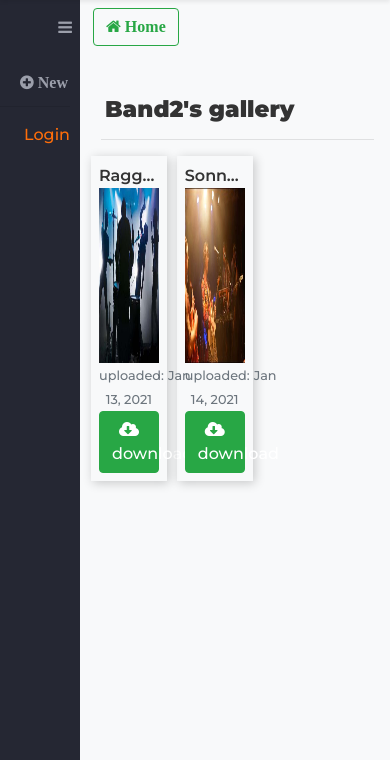
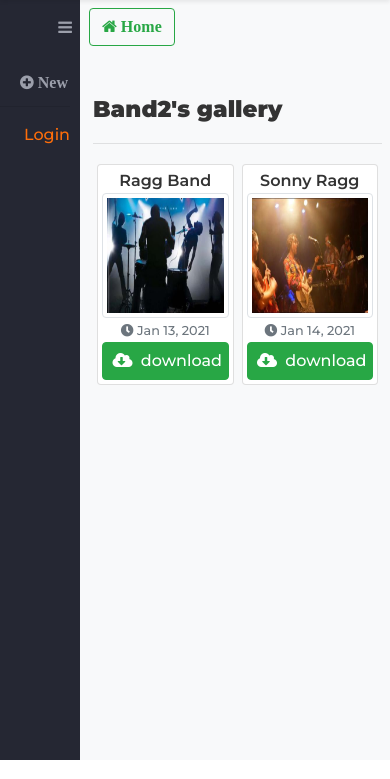
Before and after one commit to cbedroid/photo-share, a Django app: a page that uses core/templates/core/base.html in a window 390 px wide. Shown: the part 65-844 px from the top of the page. Run offline with Django 3.2, Linux system fonts and the light colour scheme; data comes from the database, SQL or seed files in the repository; both versions use the stored data as it was after the commit; some libraries are stand-ins or nearby versions.

Commit message:
Added more responsive styles

```diff
--- a/core/templates/core/base.html
+++ b/core/templates/core/base.html
@@ -35,7 +35,7 @@
         <!-- Site-Main -->
         <div id="site-main" class="w-100">
         {% include 'core/snippets/alert_message.html' %}
-          <a class="btn btn-outline-success mt-2 ml-2" href="{% url 'core:index' %}">
+          <a class="btn btn-outline-success mt-2 ml-1" href="{% url 'core:index' %}">
             <i class="fa fa-home"> <b>Home</b> </i>
           </a>
           {% block body %}
--- a/core/templates/core/gallery_detail.html
+++ b/core/templates/core/gallery_detail.html
@@ -2,19 +2,24 @@
 {% load static %}
 
 {% block body %}
-<section id="allery-detail" class="spacing-top mx-2 px-2">
+<section id="allery-detail" class="spacing-top mx-2">
   <div class="content-container">
     {% if request.user == gallery.user or gallery.public %}
     {# Only show gallery if it's public or it belongs to current user#}
 
     <!-- Content Header-->
-    <div class="header d-flex justify-content-between px-1">
-      <h4 class="content-title">{{gallery.name}}'s gallery </h4>
+    <div class="header d-flex flex-column flex-sm-row justify-content-around">
+      <h4 class="content-title mb-1 w-100">{{gallery.name}}'s gallery </h4>
 
       {% if request.user == gallery.user %}
-      <div class="user-action">
-        <a href="{% url 'core:gallery-update' gallery.user.username|slugify gallery.slug %}" class="btn btn-outline-info">update gallery</a>
-        <a href="{% url 'core:gallery-delete' gallery.user.username|slugify gallery.slug %}" class="btn btn-outline-danger">delete gallery</a>
+      <div class="user-action d-flex mt-2 mt-sm-0 w-100">
+        <a href="{% url 'core:gallery-update' gallery.user.username|slugify gallery.slug %}" class="btn btn-outline-info">update
+          <span class="d-none d-sm-inline-block">gallery </span>
+        </a>
+        <span class="spacer mx-1"> </span>
+        <a href="{% url 'core:gallery-delete' gallery.user.username|slugify gallery.slug %}" class="btn btn-outline-danger">delete
+          <span class="d-none d-sm-inline-block">gallery </span>
+          </a>
 
       </div>
       {% endif %}
@@ -22,26 +27,34 @@
     <!-- End Content Header-->
     <hr>
     <div class="gallery-content my-3">
-      <ul class="text-center row">
+      <ul class="text-center row no-gutters">
         {% for image in gallery.photo_set.all %}
-        <li class="col-3 img__items p-2">
+        <li class="col-6 col-sm-3">
+          <div class="card m-1">
+            <div class="card-body p-1">
               <p class="text-center text-ellipsis fw-bold">{{image.title}}</p>
-          <img loading="lazy" src="{{image.image.url}}" alt="" class="img-fluid img__md">
-          <small class="text-muted">uploaded:<span class="ml-1">{{image.created|date:"b d, Y"|title}}</span></small>
+              <a href="{{image.image.url}}">
+              <img loading="lazy" src="{{image.image.url}}" alt="{{image.title}} photo" class="img-fluid img-thumbnail" style="min-height:125px">
+              </a>
+              <small class="text-muted text-left"> <i class="fas fa-clock"></i>
+                <span class="d-none d-md-inline-block mr-1">uploaded:</span>
+                <span>{{image.created|date:"b d, Y"|title}}</span>
+                </small>
               <div class="image-action">
-            <a  class="btn btn-success btn-block " href="image.image.url}}" download="{{image.get_download_title}}" >
-              <i class="fas fa-cloud-download-alt mx-1"></i>
+                <a class="btn btn-success btn-block px-1 " href="image.image.url}}" download="{{image.get_download_title}}" >
+                  <i class="fas fa-cloud-download-alt mx-1 p-0"></i>
                   <span>download</span>
                   <div class="clearfix"></div>
                 </a>
                 {% if request.user.is_authenticated and request.user == gallery.user %}
-              <a  class="btn btn-danger btn-block" href="{% url  'core:photo-delete' image.pk %}" >
-              <i class="fas fa-trash-alt mx-1"></i>
+                  <a  class="btn btn-danger btn-block px-1" href="{% url  'core:photo-delete' image.pk %}" >
+                  <i class="fas fa-trash-alt mx-1 p-0"></i>
                   <span>delete</span>
                   <div class="clearfix"></div>
                 </a>
                 {% endif %}
-
+              </div>
+            </div>
           </div>
         </li>
         {% endfor %}
```
Also changed, not shown: core/templates/core/gallery_form.html (+7 -19 lines), core/templates/core/index.html (+4 -4 lines), db.sqlite3, media/gallery/20201102_105604.jpg (added). Lines whose indentation alone changed are shown as unchanged.
